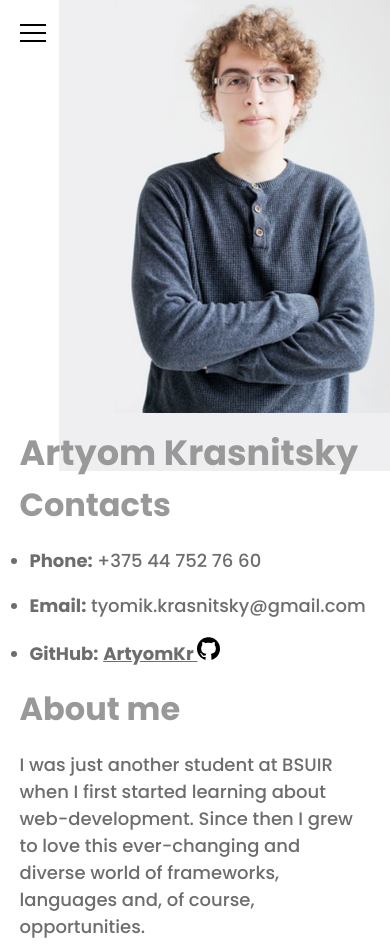
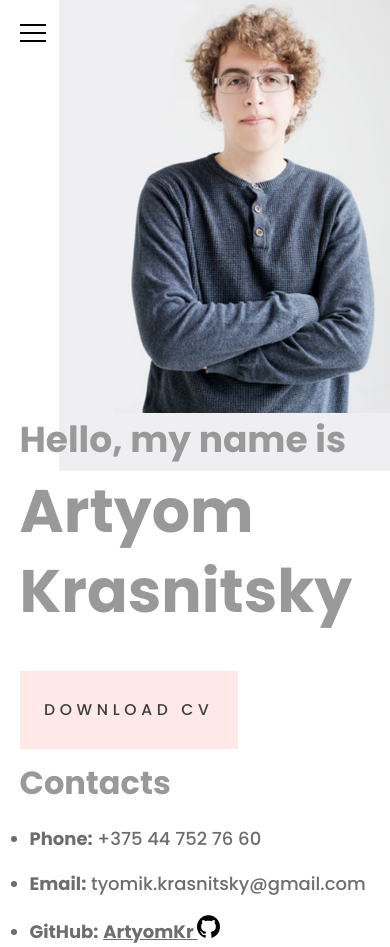
Before and after one commit to ArtyomKr/rsschool-cv, a plain HTML site: page index.html in a window 390 px wide. Shown: the top 947 px of the page. Drawn offline with nearby package versions, Linux system fonts and the light colour scheme.

Commit message:
feat: update CV header, add button to header

```diff
--- a/index.html
+++ b/index.html
@@ -29,7 +29,15 @@
             </div>
             <img class="page-header__img" src="src/img/cv_photo.jpg" alt="my pretty face">
         </div>
-        <h1 class="page-header__name">Artyom Krasnitsky</h1>
+        <div class="header-content">
+            <h1 class="header-content__name">
+            <span class="header-content__name__sub">
+                Hello, my name is<br/>
+            </span>
+                Artyom Krasnitsky
+            </h1>
+            <a class="header-content__btn" href="#">Download CV</a>
+        </div>
     </header>
     <main class="page-main">
         <section class="section" id="contacts">
--- a/src/style.css
+++ b/src/style.css
@@ -57,20 +57,49 @@ a {
     background-color: #FFE8E8;
 }
 
-.page-header__name {
-    max-width: 50%;
+.header-content {
+    max-width: 60%;
     height: 0;
     position: relative;
-    top: -200px;
+    top: -400px;
     margin: 0 1rem 0 5%;
+}
 
-    font-size: 5rem;
+.header-content__name {
+    font-size: 5em;
     line-height: 80px;
     color: #999999;
 }
 
+.header-content__name__sub {
+    font-size: 0.6em;
+    line-height: 40px;
+}
+
 .page-header__img {
     width: 50%;
+}
+
+.header-content__btn {
+    width: 14em;
+    line-height: 5em;
+    display: block;
+
+    font-size: 1.3em;
+    font-family: Poppins, sans-serif;
+    font-weight: normal;
+    color: #3e3e3e;
+    letter-spacing: 0.3em;
+    text-align: center;
+    text-transform: uppercase;
+    text-decoration: none;
+    transition-duration: 0.5s;
+
+    background-color: #FFE8E8;
+}
+
+.header-content__btn:hover {
+    transform: translateY(-5px);
 }
 
 .page-main {
@@ -152,13 +181,15 @@ a {
     display: none;
 }
 
-@media (max-width: 900px) {
-    .page-header__name {
-        top: -15vw;
+@media (max-width: 768px) {
+    .header-content {
         max-width: 100%;
         margin-right: 0;
+        top: -31vw;
+        height: initial;
+        margin-bottom: -31vw;
 
-        font-size: 9vw;
+        font-size: 12px;
     }
 
     .page-header__inner {
```
